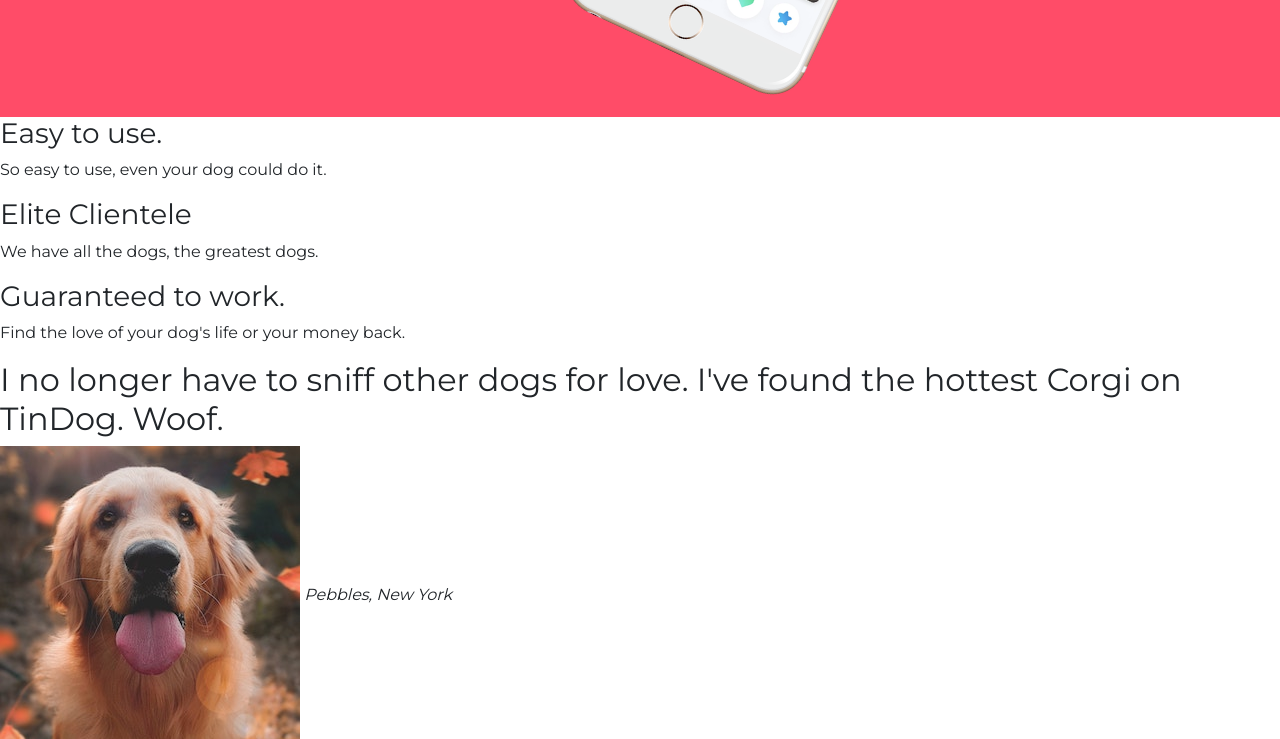
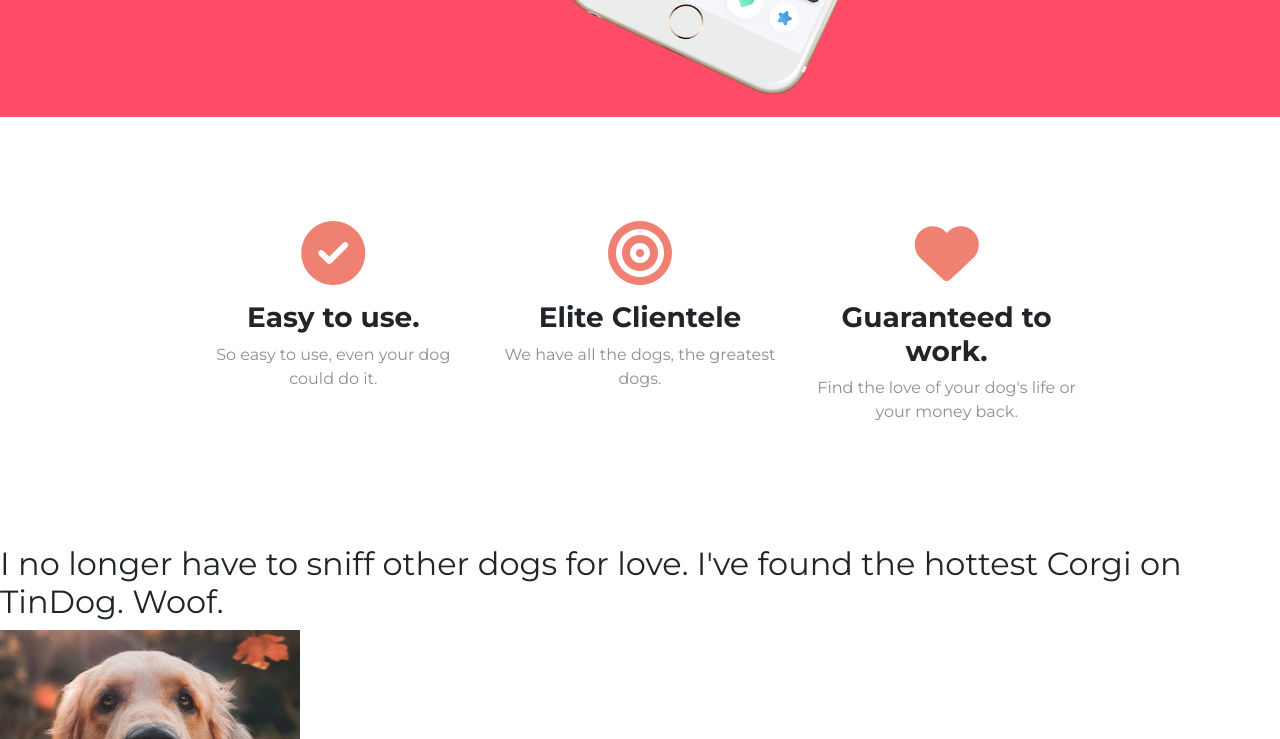
Before and after one commit to yaninaslab/tindog, a plain HTML site: page index.html in a window 1280 px wide. Shown: the part 630-1369 px from the top of the page. Drawn offline with nearby package versions, Linux system fonts and the light colour scheme.

Commit message:
Features section completed

```diff
--- a/css/styles.css
+++ b/css/styles.css
@@ -15,10 +15,18 @@
     line-height: 1.5;
     font-weight: 900;
 }
+h3 {
+    font-family: 'Montserrat', sans-serif;
+    font-weight: 600;
+}
+p {
+    color: #8f8f8f;
+}
 /* Navigation Bar */
 
 .navbar {
     padding: 0 0 4.5rem;
+    /* top left-right bottom */
 }
 
 .navbar-brand {
@@ -39,9 +47,25 @@
 /* Download Buttons */
 .download {
     margin: 5% 3% 5% 0;
+    /* top right left bottom */
 }
 /* Title Image */
 .title-image {
     width: 60%;
     transform: rotate(25deg);
 }
+/* Features Section */
+#features {
+    padding: 7% 15%;
+}
+.feature-box {
+    text-align: center;
+    padding: 15px;
+}
+.icon {
+    margin-bottom: 1rem;
+    color:#ef8172;
+}
+.icon:hover {
+    color: #ff4c68;
+}
--- a/index.html
+++ b/index.html
@@ -3,6 +3,8 @@
   <head>
     <meta charset="utf-8" />
     <title>TinDog</title>
+
+    <!-- Google Fonts -->
     <link rel="preconnect" href="https://fonts.googleapis.com" />
     <link rel="preconnect" href="https://fonts.gstatic.com" crossorigin />
     <link
@@ -15,16 +17,19 @@
       href="https://fonts.googleapis.com/css2?family=Ubuntu:ital@1&display=swap"
       rel="stylesheet"
     />
+    <!-- CSS Stylesheets -->
     <link
       href="https://cdn.jsdelivr.net/npm/bootstrap@5.2.0-beta1/dist/css/bootstrap.min.css"
       rel="stylesheet"
       integrity="sha384-0evHe/X+R7YkIZDRvuzKMRqM+OrBnVFBL6DOitfPri4tjfHxaWutUpFmBp4vmVor"
       crossorigin="anonymous"
     />
+    <!-- Font Awesome -->
     <script
       src="https://kit.fontawesome.com/0eedf3e3c6.js"
       crossorigin="anonymous"
     ></script>
+    <!-- Bootstrap Scripts -->
     <script
       src="https://cdn.jsdelivr.net/npm/bootstrap@5.2.0-beta1/dist/js/bootstrap.bundle.min.js"
       integrity="sha384-pprn3073KE6tl6bjs2QrFaJGz5/SUsLqktiwsUTF55Jfv3qYSDhgCecCxMW52nD2"
@@ -90,16 +95,24 @@
     </section>
 
     <!-- Features -->
-
     <section id="features">
+      <div class="row">
+        <div class="feature-box col-lg-4">
+          <i class="icon fa-solid fa-circle-check fa-4x"></i>
           <h3>Easy to use.</h3>
           <p>So easy to use, even your dog could do it.</p>
-
+        </div>
+        <div class="feature-box col-lg-4">
+          <i class="icon fa-solid fa-4x fa-bullseye"></i>
           <h3>Elite Clientele</h3>
           <p>We have all the dogs, the greatest dogs.</p>
-
+        </div>
+        <div class="feature-box col-lg-4">
+          <i class="icon fa-solid fa-4x fa-heart"></i>
           <h3>Guaranteed to work.</h3>
           <p>Find the love of your dog's life or your money back.</p>
+        </div>
+      </div>
     </section>
 
     <!-- Testimonials -->
```
Lines whose indentation alone changed are shown as unchanged.
